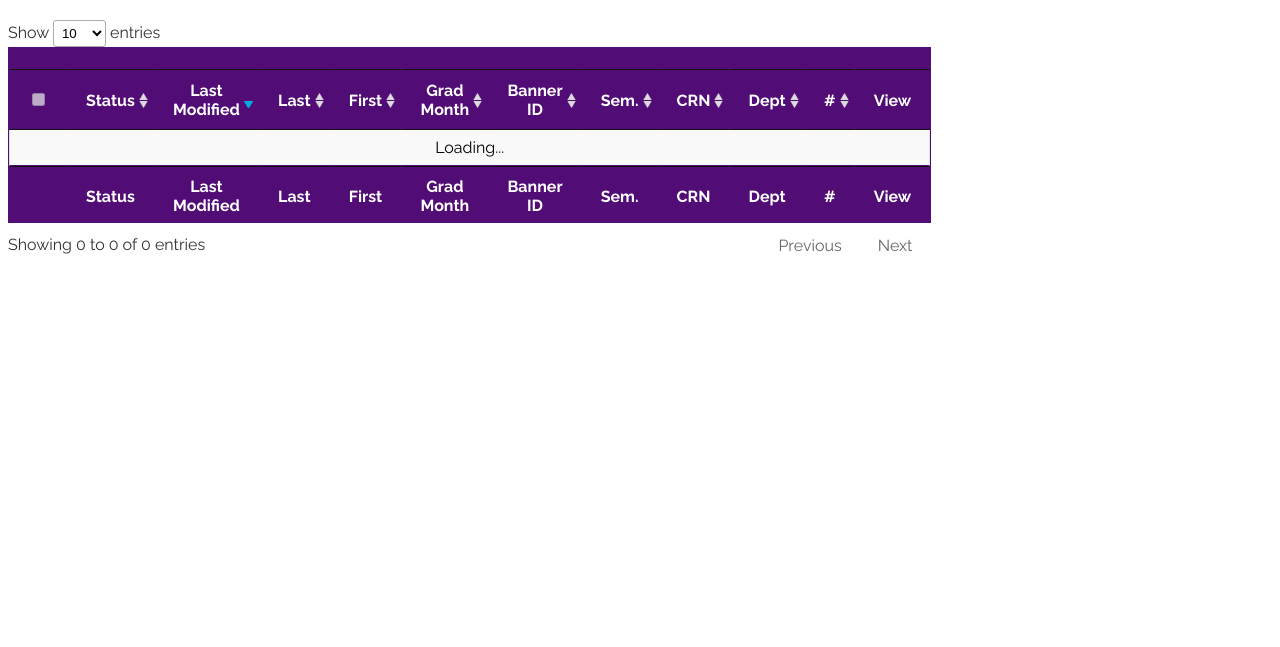
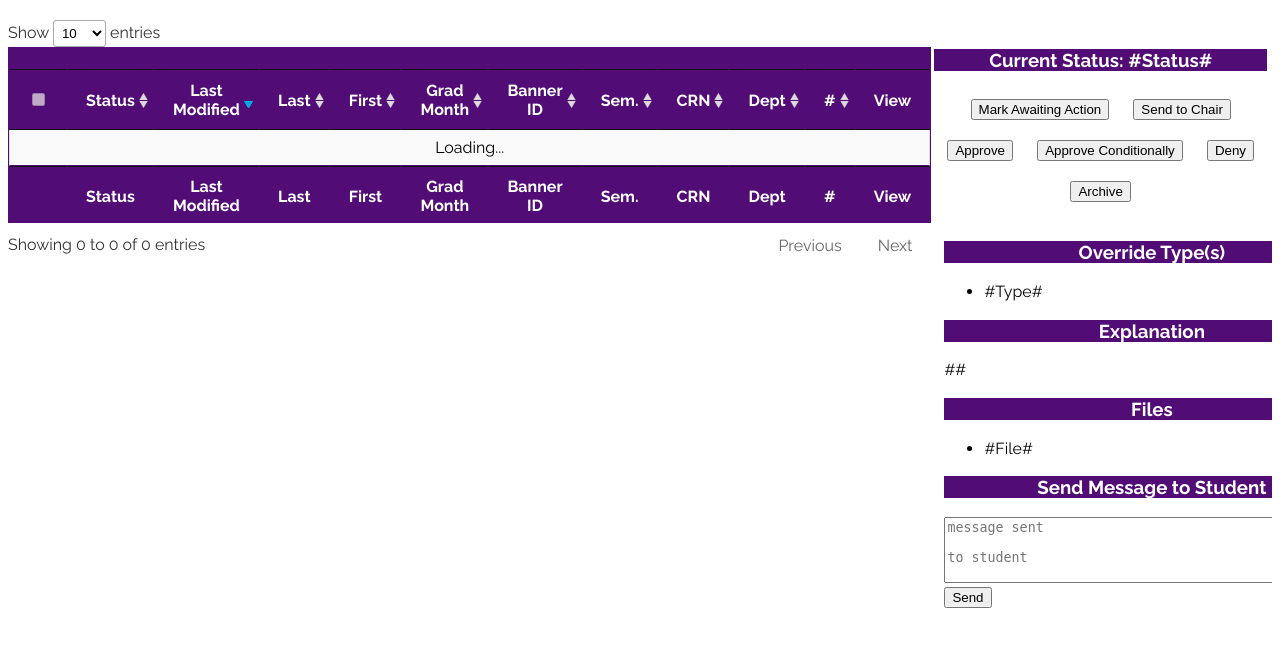
Before and after one commit to uabutler/orts, a PHP site: page /admin.html in a window 1280 px wide. Shown: the part 56-703 px from the top of the page. Run offline with PHP 8.4, Linux system fonts and the light colour scheme.

Commit message:
basic layout of detail view added, styling added for detail view

```diff
--- a/html/admin.html
+++ b/html/admin.html
@@ -51,6 +51,63 @@
         </section>
         <section id="requestInformation" class="visible">
 
+
+          <section id="status">
+            <h3>Current Status: #Status#</h3>
+          </section>
+          <section id="decisionBox">
+            <button type="button">Mark Awaiting Action</button>
+            <button type="button">Send to Chair</button>
+            <button type="button">Approve</button>
+            <button type="button">Approve Conditionally</button>
+            <button type="button">Deny</button>
+            <button type="button">Archive</button>
+          </section>
+          <section id="informationBox">
+            <section id="overrideInformation">
+              <section id="overrideType">
+                <h3>Override Type(s)</h3>
+                <ul>
+                  <li>#Type#</li>
+                </ul>
+              </section>
+              <section id="explanation">
+                <h3>Explanation</h3>
+                <p>##</p>
+              </section>
+              <section id="uploadedFiles">
+                <h3>Files</h3>
+                <ul>
+                  <li>#File#</li>
+                </ul>
+              </section>
+              <section id="studentMessaging">
+                <h3>Send Message to Student</h3>
+                <form>
+                  <textarea rows="4" cols="49" placeholder="message sent
+                                                            to student"></textarea>
+                </form>
+                <button type="button">Send</button>
+              </section>
+            </section>
+            <section id="adminChat">
+              <h3>Admin Chat</h3>
+              <section id="sentMessages">
+                <p class="sender">#Sender#(14:38):</p>
+                <p class="message">#Message#</p>
+              </section>
+              <section id="newMessage">
+                <form>
+                  <textarea rows="4" cols="49" placeholder="message
+                                                             sent to admins"></textarea>
+                </form>
+                <button type="button">Send</button>
+              </section>
+            </section>
+          </section>
+
+
+
         </section>
     </main>
 </body>
--- a/html/assets/css/style.css
+++ b/html/assets/css/style.css
@@ -190,3 +190,44 @@ div.formElement {
 label.hide{
     display: none;
 }
+
+
+
+
+
+#requestInformation {
+    margin-top: 10px;
+    margin-bottom: 10px;
+    padding-left: 5px;
+    padding-right: 5px;
+}
+
+#requestInformation h3 {
+    text-align: center;
+    background: #510c76;
+    color: white;
+}
+
+#decisionBox {
+    display: table-cell;
+    text-align: center;
+}
+
+#decisionBox button {
+    margin: 10px;
+}
+
+#informationBox {
+    display: table;
+    width: 100%;
+    border-spacing: 10px;
+}
+
+#informationBox #overrideInformation {
+    display: table-cell;
+    width: 50%;
+}
+
+.message {
+    margin-left: 40px;
+}
```
